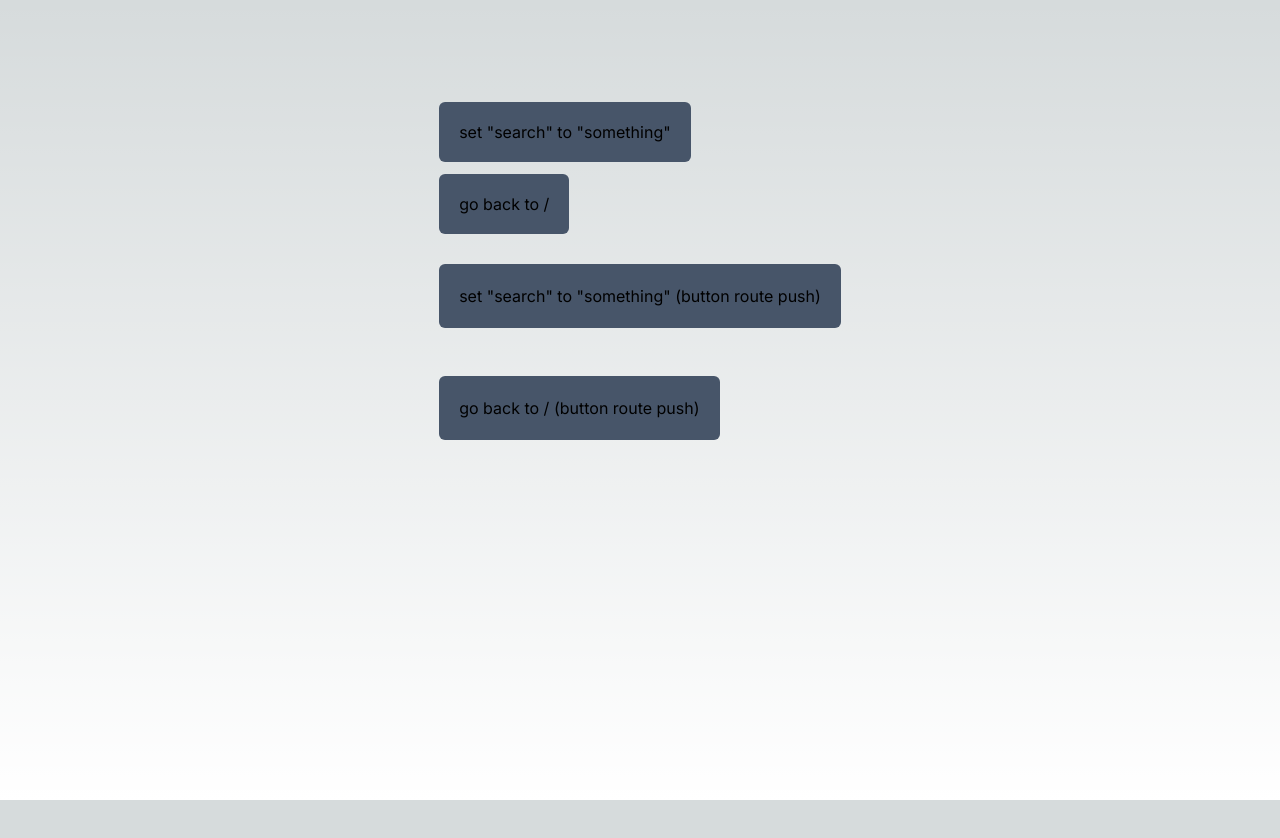
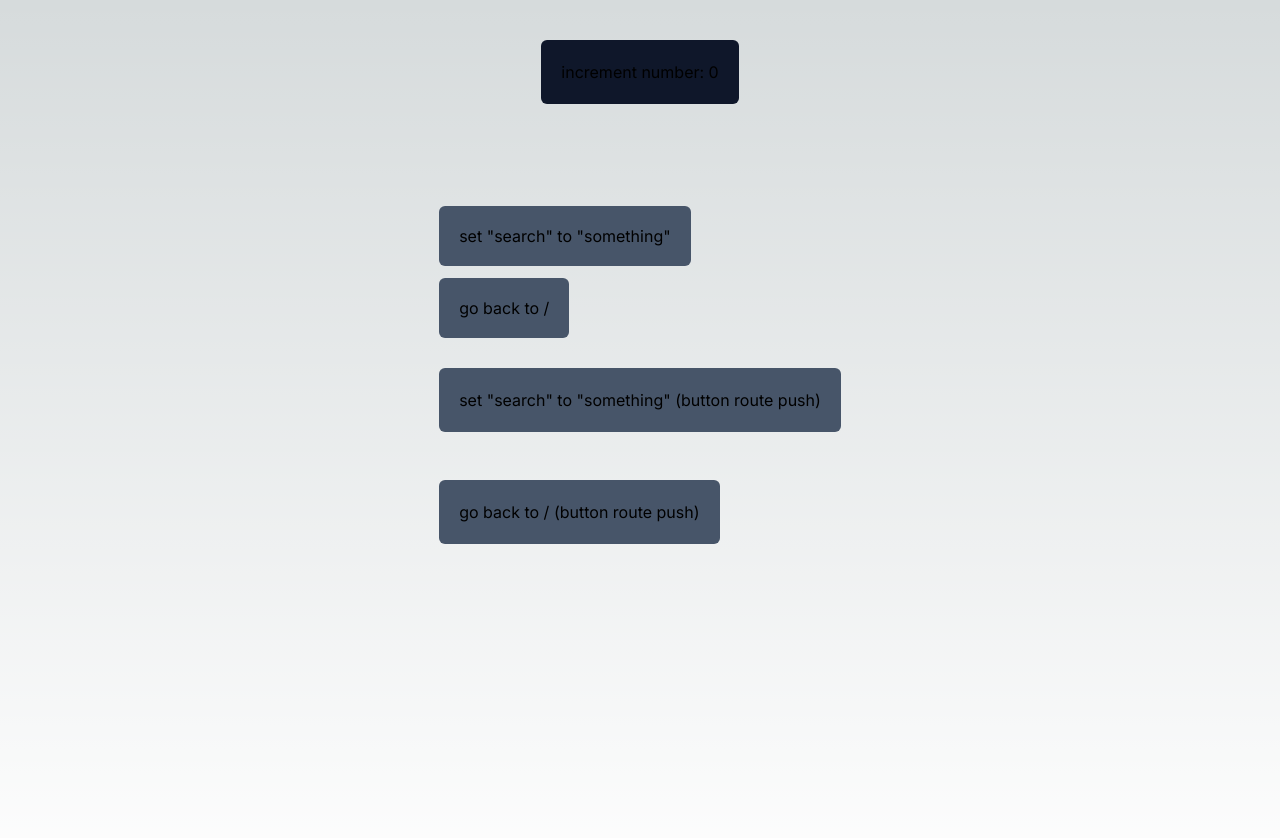
Before and after one commit to Onxi95/next-experimental-framework, a Next.js app in the folder query-params/: page / in a window 1280 px wide. Shown: the top 838 px of the page. Before the commit the page ends 800 px from the top, so only its background shows below. Built offline with nearby package versions, Linux system fonts and the light colour scheme.

Commit message:
feat: add set state in layout

```diff
--- /dev/null
+++ b/query-params/src/app/DummyComponent.tsx
@@ -0,0 +1,17 @@
+"use client";
+
+import { useState } from "react";
+
+export const DummyComponent = () => {
+  const [number, setNumber] = useState(0);
+  return (
+    <div className="flex justify-center mt-10">
+      <button
+        className="bg-slate-900 p-5 rounded-md"
+        onClick={() => setNumber((prev) => prev + 1)}
+      >
+        increment number: {number}
+      </button>
+    </div>
+  );
+};
--- a/query-params/src/app/layout.tsx
+++ b/query-params/src/app/layout.tsx
@@ -1,22 +1,26 @@
-import type { Metadata } from 'next'
-import { Inter } from 'next/font/google'
-import './globals.css'
+import type { Metadata } from "next";
+import { Inter } from "next/font/google";
+import "./globals.css";
+import { DummyComponent } from "./DummyComponent";
 
-const inter = Inter({ subsets: ['latin'] })
+const inter = Inter({ subsets: ["latin"] });
 
 export const metadata: Metadata = {
-  title: 'Create Next App',
-  description: 'Generated by create next app',
-}
+  title: "Create Next App",
+  description: "Generated by create next app",
+};
 
 export default function RootLayout({
   children,
 }: {
-  children: React.ReactNode
+  children: React.ReactNode;
 }) {
   return (
     <html lang="en">
-      <body className={inter.className}>{children}</body>
+      <body className={inter.className}>
+        <DummyComponent />
+        {children}
+      </body>
     </html>
-  )
+  );
 }
```
